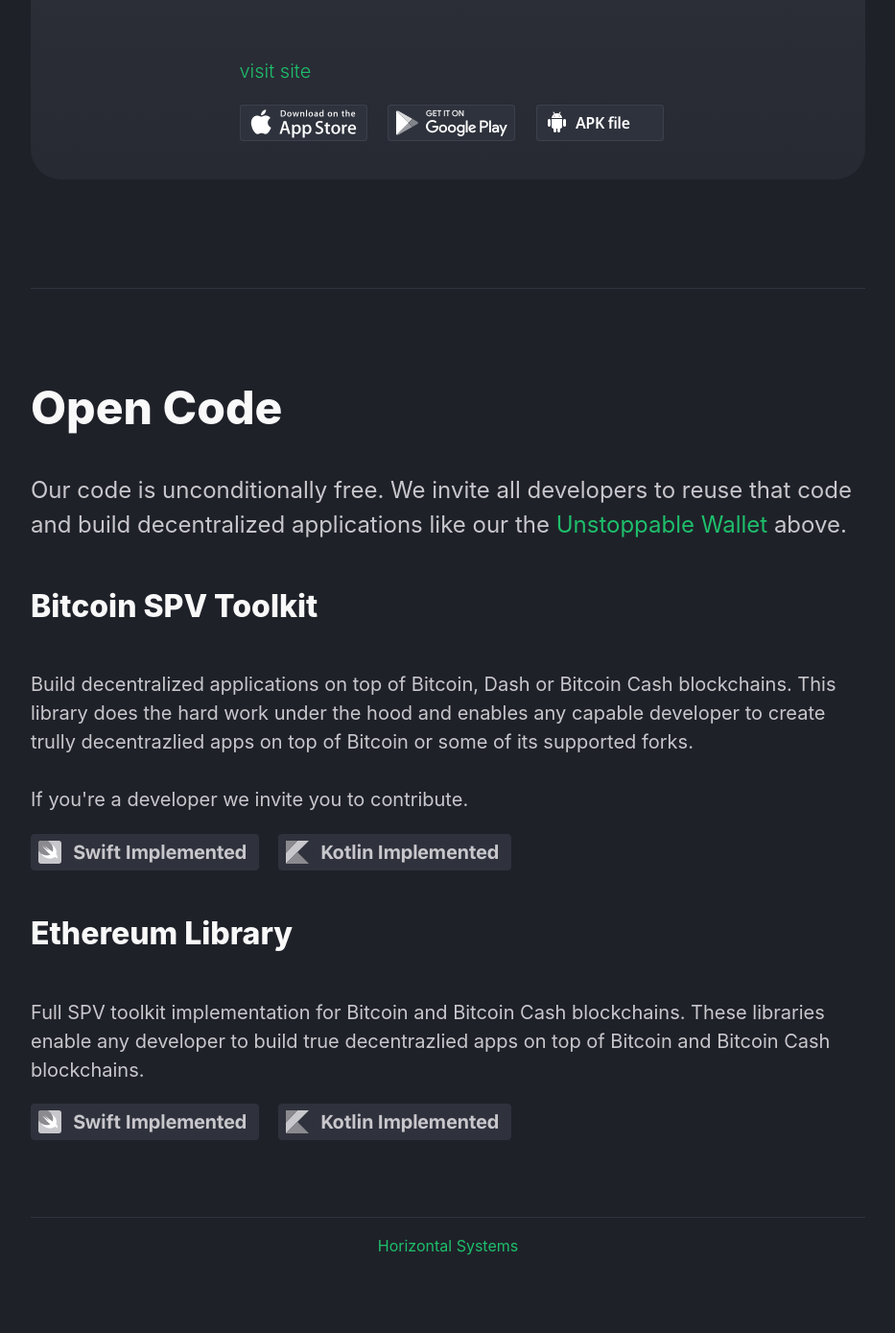
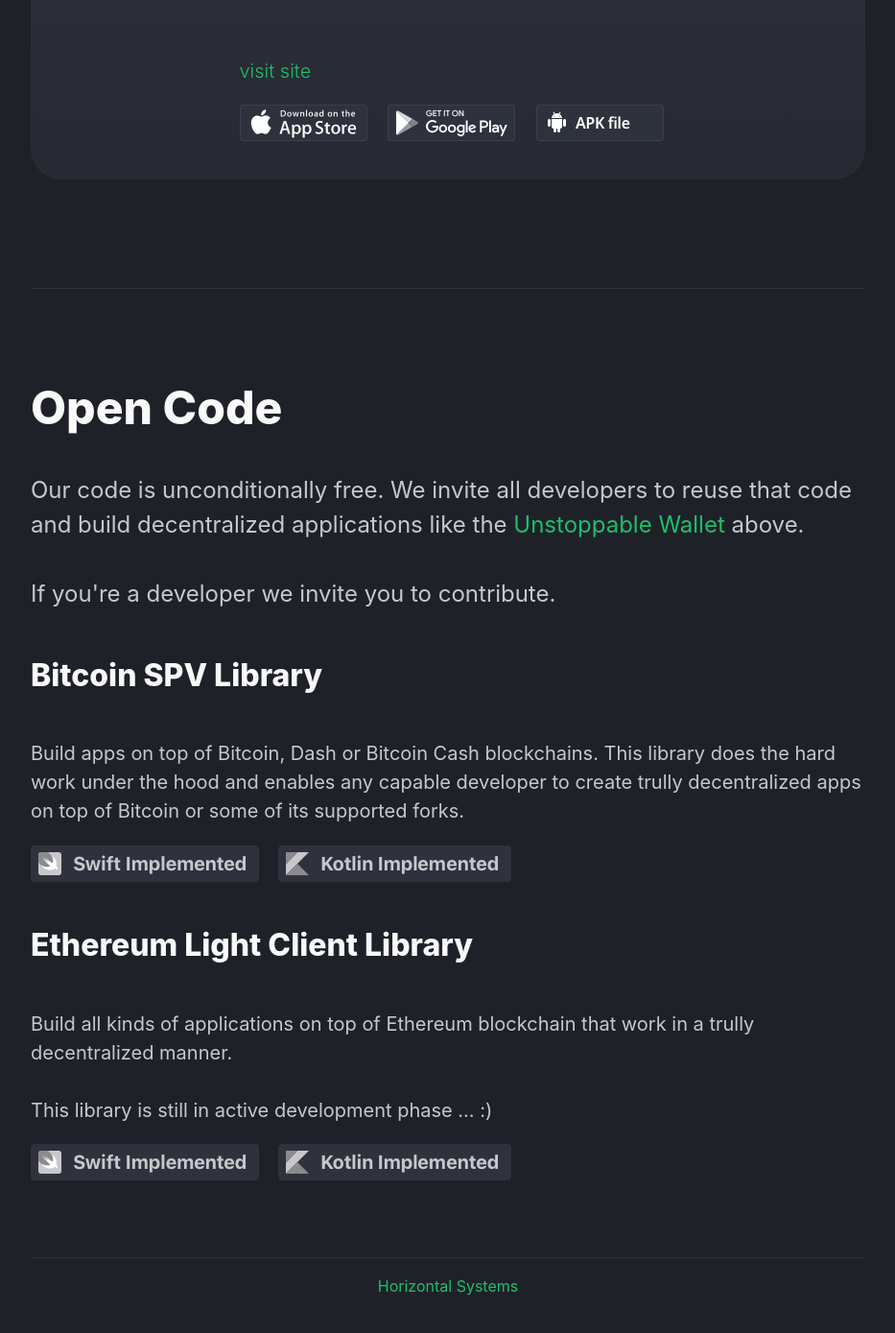
Before and after one commit to horizontalsystems/horizontalsystems.github.io, a Jekyll site: the page built from index.md, in a window 1280 px wide and 1400 px high, scrolled down 1940 px. Shown: the top 1389 px of the window at 96% size, without its empty margins (173-1106 px from the left). Built offline with Jekyll 4.4.1, drawn with Linux system fonts in a browser that asks for light colours; before the commit the page ends 3298 px from its top, so only the background shows below that.

Commit message:
finalize text on code section

```diff
--- a/_includes/open-source-codes.html
+++ b/_includes/open-source-codes.html
@@ -2,11 +2,11 @@
 <div class="open-source-codes" id="code">
   <h1>Open Code</h1>
 
-  Our code is unconditionally free. We invite all developers to reuse that code and build decentralized applications like our the <a hre="https://unstoppable.money" target ="_blank">Unstoppable Wallet</a> above.
+  Our code is unconditionally free. We invite all developers to reuse that code and build decentralized applications like the <a href="https://unstoppable.money" target ="_blank">Unstoppable Wallet</a> above.<br><br>If you're a developer we invite you to contribute.
 
-  <h4>Bitcoin SPV Toolkit</h4>
+  <h4>Bitcoin SPV Library</h4>
   <p>
-    Build decentralized applications on top of Bitcoin, Dash or Bitcoin Cash blockchains. This library does the hard work under the hood and enables any capable developer to create trully decentrazlied apps on top of Bitcoin or some of its supported forks.<br><br>If you're a developer we invite you to contribute.
+    Build apps on top of Bitcoin, Dash or Bitcoin Cash blockchains. This library does the hard work under the hood and enables any capable developer to create trully decentralized apps on top of Bitcoin or some of its supported forks.
   </p>
 
   <div class="sources">
@@ -26,26 +26,25 @@
     </div>
   </div>
 
-  <h4>Ethereum Library</h4>
+  <h4>Ethereum Light Client Library</h4>
   <p>
-    Full SPV toolkit implementation for Bitcoin and Bitcoin Cash blockchains. These libraries enable any developer to
-    build true decentrazlied apps on top of Bitcoin and Bitcoin Cash blockchains.
+    Build all kinds of applications on top of Ethereum blockchain that work in a trully decentralized manner.<br><br> This library is still in active development phase ... :)
   </p>
 
   <div class="sources">
     <div class="implementation">
-      <img alt="Swift" width="238"
+      <a href="https://github.com/horizontalsystems/ethereum-kit-ios"><img alt="Swift" width="238"
            src="/assets/images/implementations/swift.png"
            srcset="
                /assets/images/implementations/swift@2x.png 2x,
-               /assets/images/implementations/swift@3x.png 3x" />
+               /assets/images/implementations/swift@3x.png 3x" /></a>
     </div>
     <div class="implementation">
-      <img alt="Kotlin" width="243"
+      <a href="https://github.com/horizontalsystems/ethereum-kit-android"><img alt="Kotlin" width="243"
            src="/assets/images/implementations/kotlin.png"
            srcset="
                /assets/images/implementations/kotlin@2x.png 2x,
-               /assets/images/implementations/kotlin@3x.png 3x" />
+               /assets/images/implementations/kotlin@3x.png 3x" /></a>
     </div>
   </div>
 
```
